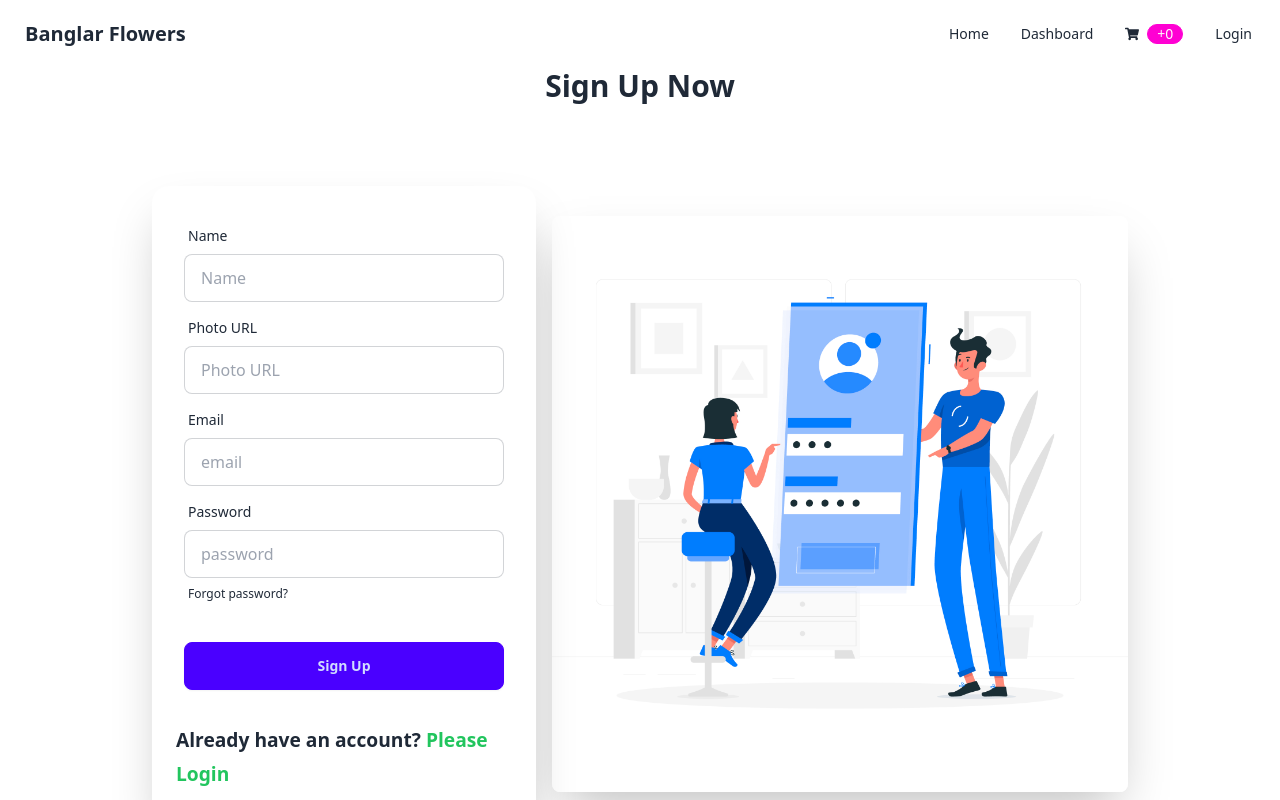
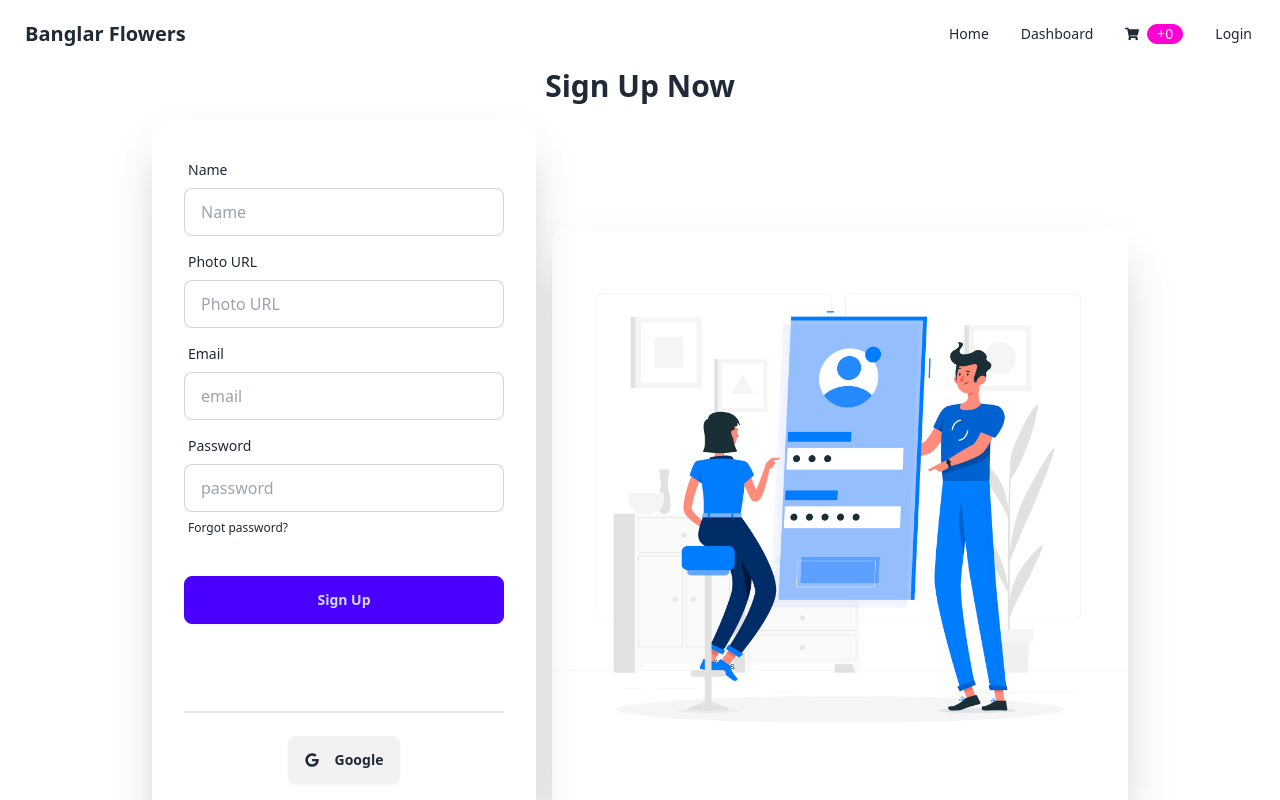
Before and after one commit to NurMuhammadCSE/banglar-flowers, a React (Vite) app: page /signup in a window 1280 px wide. Shown: the top 800 px of the page. Built offline with nearby package versions, Linux system fonts and the light colour scheme; no server answers.

Commit message:
Add Social Login

```diff
--- /dev/null
+++ b/src/components/SocialLogin/SocialLogin.jsx
@@ -0,0 +1,46 @@
+import { useContext } from "react";
+import { FaGoogle } from "react-icons/fa";
+import { useNavigate, useLocation } from "react-router-dom";
+import { AuthContext } from "../../providers/AuthProviders";
+
+const SocialLogin = () => {
+  const { googleSignIn } = useContext(AuthContext);
+  const navigate = useNavigate();
+  const location = useLocation();
+
+  const from = location.state?.from?.pathName || "/";
+
+  const handleGoogleSignIn = () => {
+    googleSignIn().then((result) => {
+      console.log(result.user);
+      const userInfo = {
+        email: result.user?.email,
+        name: result.user?.displayName,
+      };
+      fetch("http://localhost:5000/users", {
+        method: "POST",
+        headers: {
+          "content-type": "application/json",
+        },
+        body: JSON.stringify(userInfo),
+      }).then((res) => {
+        console.log(res.data);
+        navigate(from, { replace: true });
+      });
+    });
+  };
+
+  return (
+    <div className="p-8 ">
+      <div className="divider"></div>
+      <div className="flex justify-center mx-auto">
+        <button onClick={handleGoogleSignIn} className="btn">
+          <FaGoogle className="mr-2"></FaGoogle>
+          Google
+        </button>
+      </div>
+    </div>
+  );
+};
+
+export default SocialLogin;
--- a/src/pages/Login/Login.jsx
+++ b/src/pages/Login/Login.jsx
@@ -9,6 +9,7 @@ import { Helmet } from "react-helmet-async";
 import Swal from "sweetalert2";
 import { AuthContext } from "../../providers/AuthProviders";
 import signup from "../../assets/signup.jpg";
+import SocialLogin from "../../components/SocialLogin/SocialLogin";
 
 const Login = () => {
   const [disabled, setDisabled] = useState(true);
@@ -63,7 +64,7 @@ const Login = () => {
         <div className="hero-content flex-col md:flex-row-reverse">
           <div className="text-center md:w-1/2 lg:text-left">
             <p className="py-6">
-            <img
+              <img
                 src={signup}
                 className="max-w-lg rounded-lg shadow-2xl"
                 alt=""
@@ -121,9 +122,16 @@ const Login = () => {
                 />
               </div>
             </form>
+
+            <div>
+              <SocialLogin></SocialLogin>
+            </div>
             <p className="mb-8 ml-6 font-semibold text-2xl">
               <small>
-                New Here? <Link className="text-green-500" to="/signup">Create an account</Link>{" "}
+                New Here?{" "}
+                <Link className="text-green-500" to="/signup">
+                  Create an account
+                </Link>{" "}
               </small>
             </p>
           </div>
--- a/src/pages/SignUp/SignUp.jsx
+++ b/src/pages/SignUp/SignUp.jsx
@@ -6,6 +6,7 @@ import Swal from "sweetalert2";
 import { AuthContext } from "../../providers/AuthProviders";
 
 import signup from "../../assets/signup.jpg";
+import SocialLogin from "../../components/SocialLogin/SocialLogin";
 
 const SignUp = () => {
   const {
@@ -28,7 +29,7 @@ const SignUp = () => {
           // console.log("user profile info updated");
 
           const saveUser = {name: data.name, email: data.email}
-          fetch("http://localhost:5000/user", {
+          fetch("http://localhost:5000/users", {
             method: "POST",
             headers: {
               "content-type": "application/json",
@@ -165,6 +166,8 @@ const SignUp = () => {
                 />
               </div>
             </form>
+
+            <SocialLogin></SocialLogin>
             <p className="mb-8 ml-6 font-semibold text-2xl">
               <small>
                 Already have an account?{" "}
```
